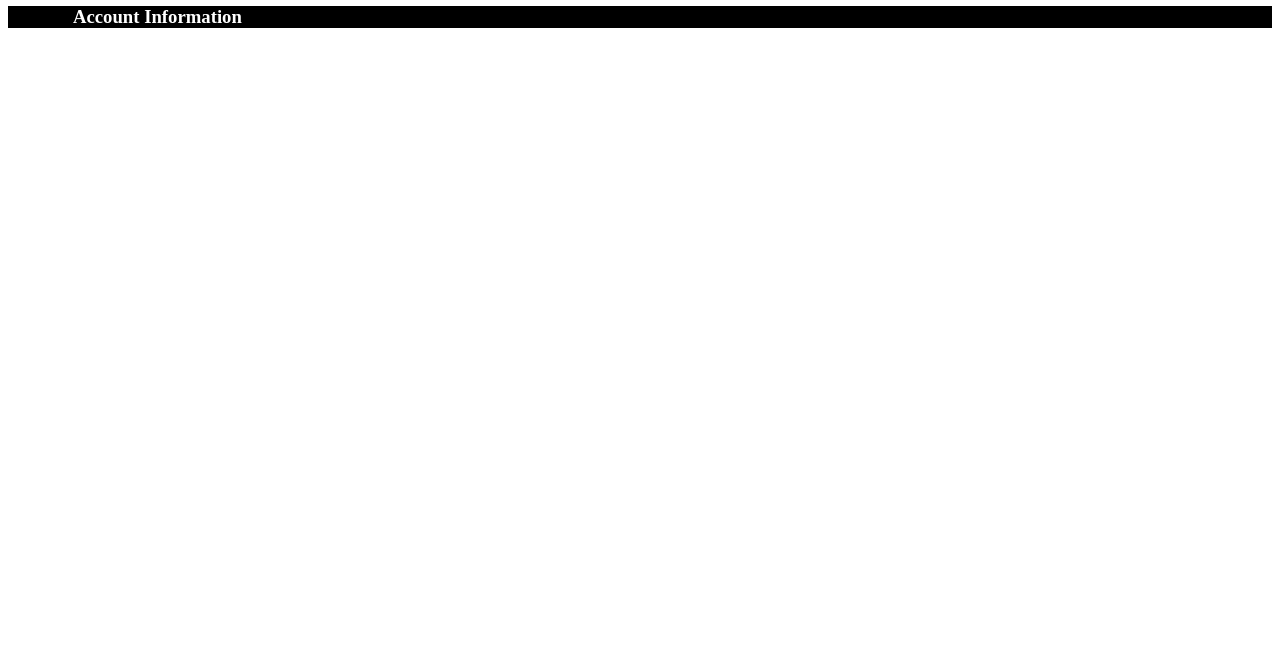
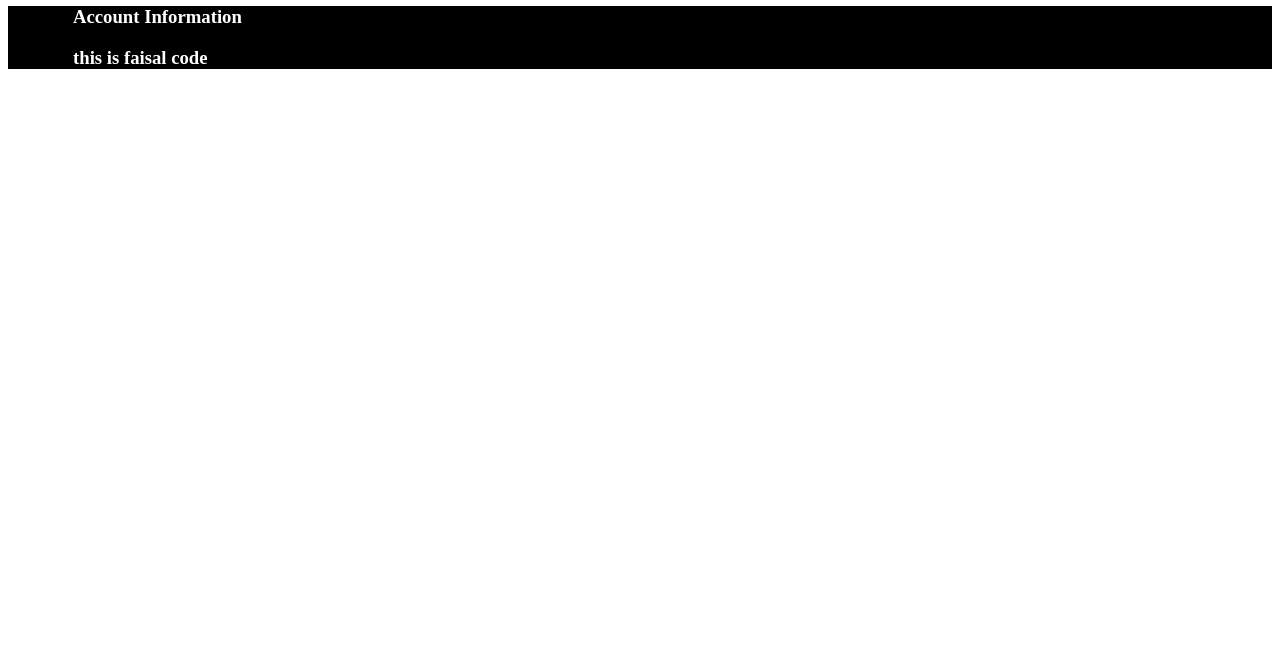
Before and after one commit to Shoaib0402/Dholla, a plain HTML site: page index.html in a window 1280 px wide. Shown: the part 145-800 px from the top of the page. Drawn offline with Linux system fonts and the light colour scheme.

Commit message:
Update index.html

```diff
--- a/index.html
+++ b/index.html
@@ -15,6 +15,7 @@
     </div>
     <div class="Account">
         <h3>Account Information</h3>
+        <h3>this is faisal code</h3>
     </div>
 </body>
 </html>
```
